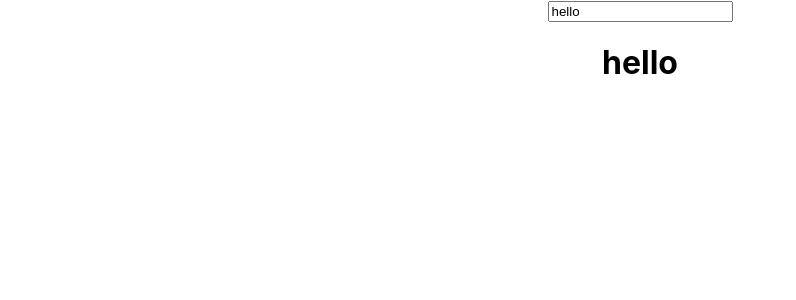
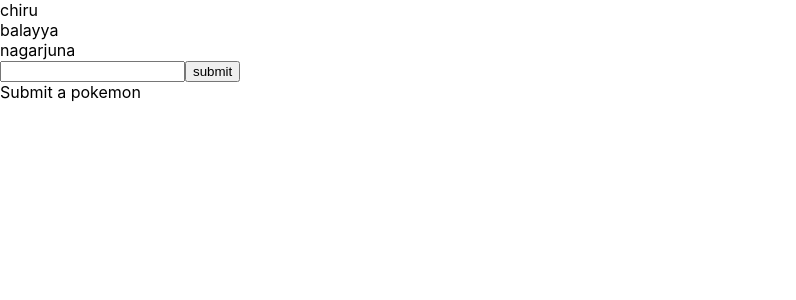
Before and after one commit to hsri0007/ReactPro, a React (Create React App) app: page / in a window 1280 px wide. Shown: the top 300 px of the page, without its empty margins (0-796 px from the left). Built offline with nearby package versions, Linux system fonts and the light colour scheme.

Commit message:
asdasdad

```diff
--- a/src/App.js
+++ b/src/App.js
@@ -1,19 +1,94 @@
-import './App.css';
-import { useState } from 'react';
+import "./App.css";
+import { useEffect, useState } from "react";
 
+const data = ["chiru", "balayya", "nagarjuna"];
 
-function Greeting({initial}){
-  const [name, setName] = useState(initial);
+const fetchPokemon = (pokemon) => {
+  const find = data.find((w) => w === pokemon);
+  return new Promise((res, rej) => {
+    setTimeout(() => {
+      if (find) {
+        res(find);
+      } else {
+        rej("");
+      }
+    }, 1000);
+  });
+};
+
+function PokemonInfo({ pokemonName }) {
+  const [pokemon, setPokemon] = useState("");
+
+  useEffect(() => {
+    setPokemon(null);
+    if (!pokemonName) {
+      return;
+    }
+
+    fetchPokemon(pokemonName)
+      .then((ee) => {
+        setPokemon(ee);
+      })
+      .catch(() => {
+        setPokemon("");
+      });
+  }, [pokemonName]);
+
+  if (!pokemonName) {
+    return "Submit a pokemon";
+  }
+
+  if (pokemon === "") {
+    return "No Pokemon founds";
+  }
+
+  if (!pokemon) {
+    return "loading...";
+  }
+
   return (
     <div className="App">
-      <input type='text' value={name} onChange={(e)=>setName(e.target.value)} />
-     <h1>{name}</h1>
+      <div
+        style={{ border: "2px solid black", height: "30vh", marginTop: "10px" }}
+      >
+        {pokemon}
+      </div>
     </div>
   );
 }
 
 function App() {
-  return <Greeting initial='hello' />
+  const [pokemonName, setPokemonName] = useState("");
+  const [name, setName] = useState("");
+
+  console.log(typeof (<PokemonInfo />));
+  console.log(typeof fetchPokemon);
+  return (
+    <>
+      <div>
+        {data?.map((w) => {
+          return (
+            <div
+              onClick={() => {
+                setPokemonName(w);
+              }}
+            >
+              {w}
+            </div>
+          );
+        })}
+        <input type="text" onChange={(e) => setName(e.target.value)} />
+        <button
+          onClick={() => {
+            setPokemonName(name);
+          }}
+        >
+          submit
+        </button>
+      </div>
+      <PokemonInfo pokemonName={pokemonName} />
+    </>
+  );
 }
 
 export default App;
```
